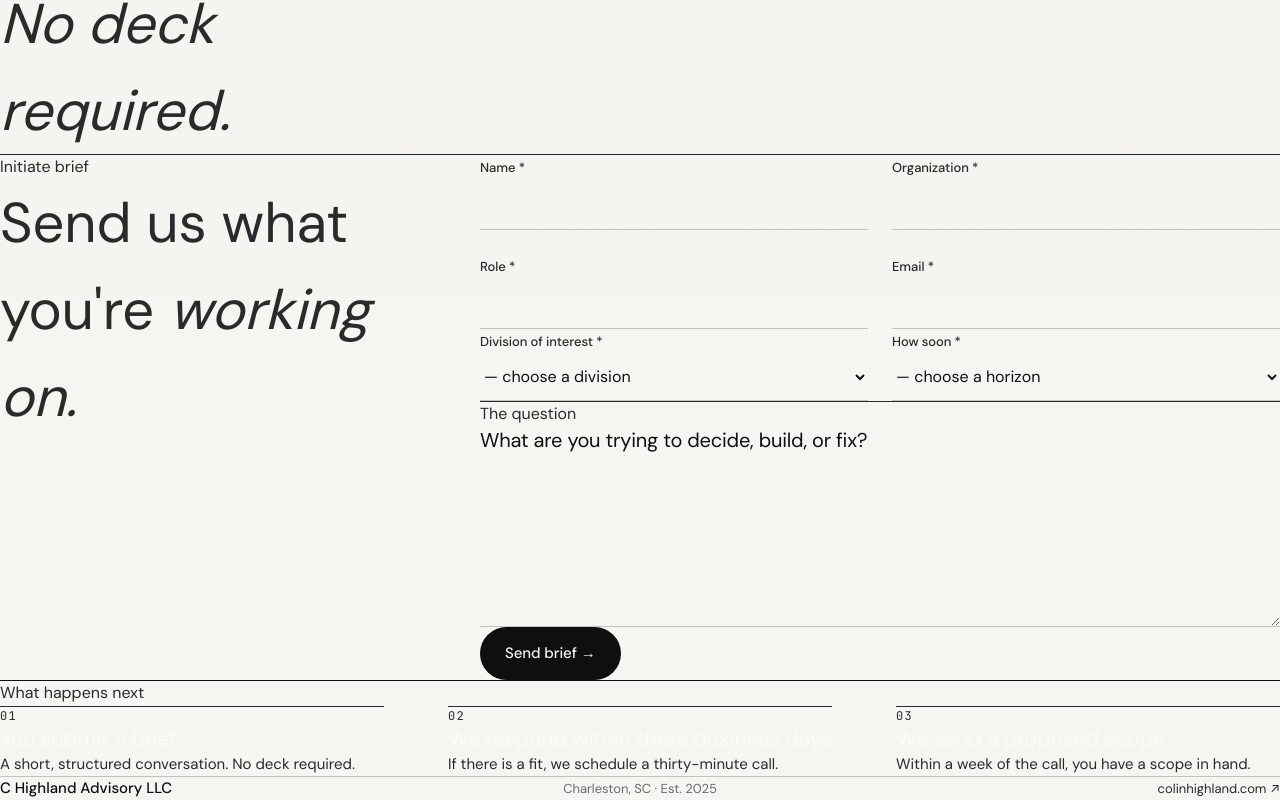
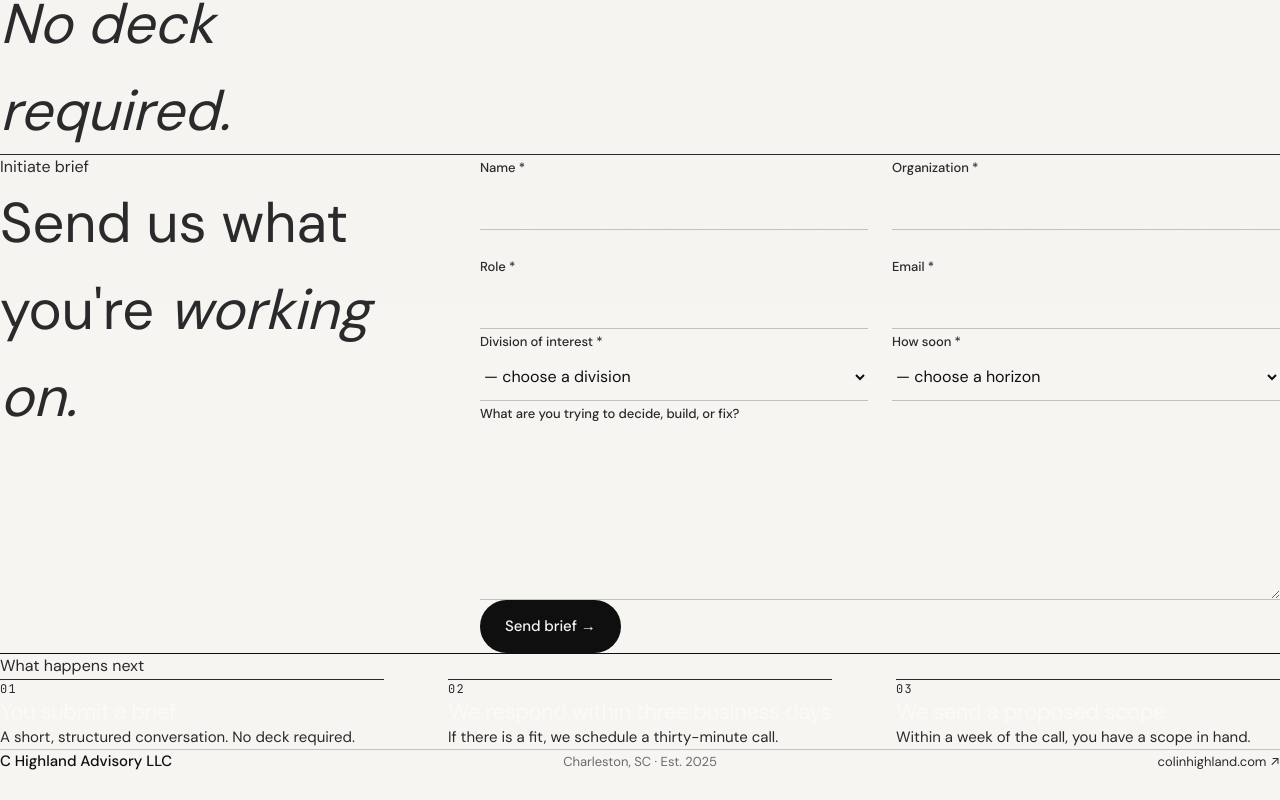
Before and after one commit to worker-max/C-Highland-Advisory, a Next.js app: page /engagement in a window 1280 px wide. Shown: the part 498-1298 px from the top of the page. After the commit the page ends 1271 px from the top, so only its background shows below. Built offline with nearby package versions, Linux system fonts and the light colour scheme.

Commit message:
primitive: BriefForm rebuilt with pill CTA + field-line tokens

```diff
--- a/components/BriefForm.tsx
+++ b/components/BriefForm.tsx
@@ -55,18 +55,10 @@ export function BriefForm() {
 
   if (status === "success") {
     return (
-      <div
-        className="border-t pt-10"
-        style={{ borderTopColor: "var(--color-rule)" }}
-      >
-        <div className="mono-label label-dash mb-6">Received</div>
-        <h3 className="section-title mb-6 text-[clamp(28px,3.6vw,40px)]">
-          Your brief is received.
-        </h3>
-        <p
-          className="max-w-[56ch] text-[17px] leading-[1.6]"
-          style={{ color: "var(--color-ink-soft)" }}
-        >
+      <div className="card p-8">
+        <div className="eyebrow mb-4">Received</div>
+        <div className="display-sm mb-4">Your brief is received.</div>
+        <p className="prose-base max-w-[56ch] text-[color:var(--color-silt)]">
           We respond to every submission within three business days. If
           there&apos;s a fit, we&apos;ll send a proposed scope within the week.
         </p>
@@ -114,29 +106,16 @@ export function BriefForm() {
         />
       </div>
 
-      {/* The consequential field gets an editorial lede and its own rhythm. */}
-      <div
-        className="border-t pt-8"
-        style={{ borderTopColor: "var(--color-rule)" }}
-      >
-        <div className="mono-label label-dash mb-3">The question</div>
+      <div>
         <label className="block">
-          <span
-            className="block text-[20px] leading-[1.3]"
-            style={{
-              fontFamily: "var(--font-sans)",
-              fontWeight: 300,
-              color: "var(--color-ink)",
-              letterSpacing: "-0.01em",
-            }}
-          >
+          <span className="field-label">
             What are you trying to decide, build, or fix?
           </span>
           <textarea
             name="message"
             required
             rows={6}
-            className="field-line mt-4 resize-y leading-[1.55]"
+            className="field-line mt-3 resize-y leading-[1.55]"
           />
         </label>
       </div>
@@ -151,12 +130,7 @@ export function BriefForm() {
           {status === "submitting" ? "Sending…" : "Send brief →"}
         </CTAButton>
         {status === "error" && (
-          <p
-            className="text-[14px]"
-            style={{ color: "var(--color-accent-deep)" }}
-          >
-            {errorMsg}
-          </p>
+          <p className="text-[14px] text-[color:var(--color-ch-homehealth)]">{errorMsg}</p>
         )}
       </div>
     </form>
@@ -176,10 +150,7 @@ function Field({
 }) {
   return (
     <label className="block">
-      <span className="field-label">
-        {label}
-        {required ? " *" : ""}
-      </span>
+      <span className="field-label">{label}{required ? " *" : ""}</span>
       <input type={type} name={name} required={required} className="field-line mt-2" />
     </label>
   );
@@ -198,15 +169,10 @@ function SelectField({
 }) {
   return (
     <label className="block">
-      <span className="field-label">
-        {label}
-        {required ? " *" : ""}
-      </span>
+      <span className="field-label">{label}{required ? " *" : ""}</span>
       <select name={name} required={required} defaultValue="" className="field-line mt-2">
         {options.map((o) => (
-          <option key={o.value} value={o.value}>
-            {o.label}
-          </option>
+          <option key={o.value} value={o.value}>{o.label}</option>
         ))}
       </select>
     </label>
```
